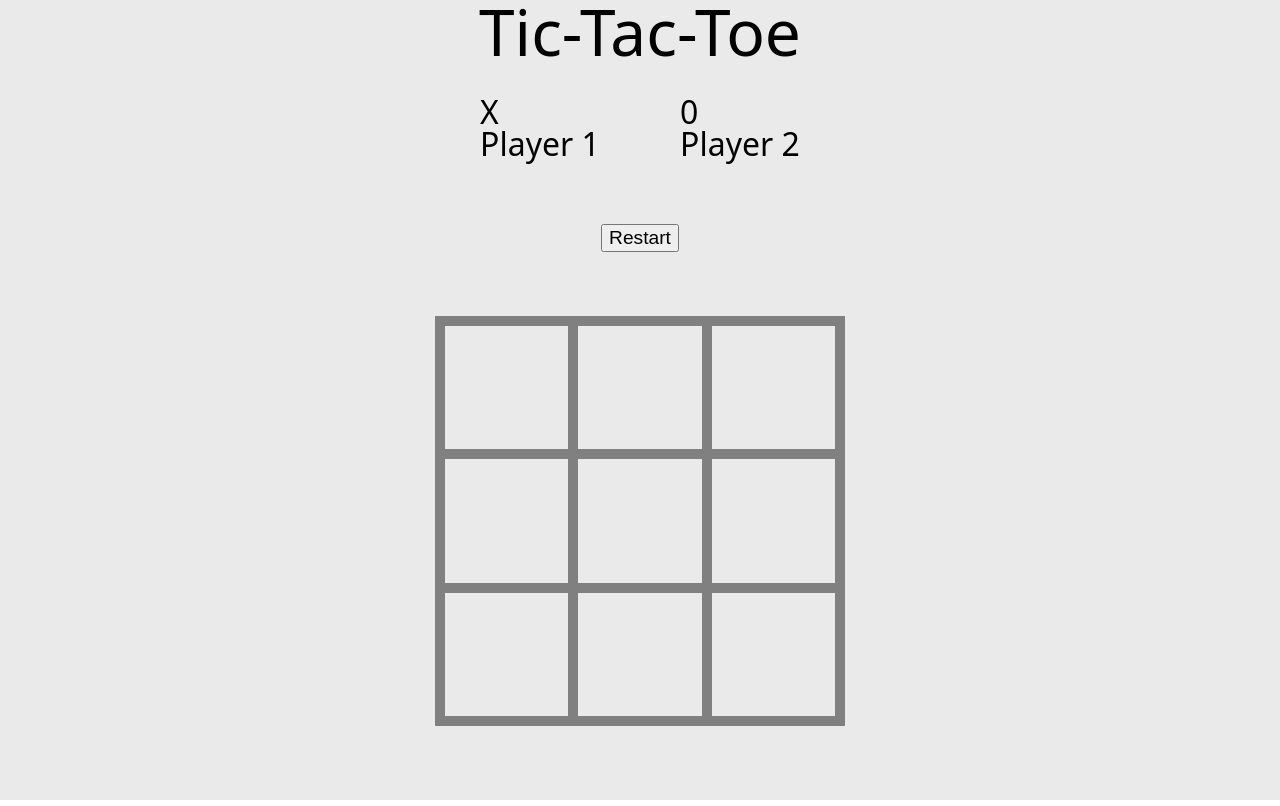
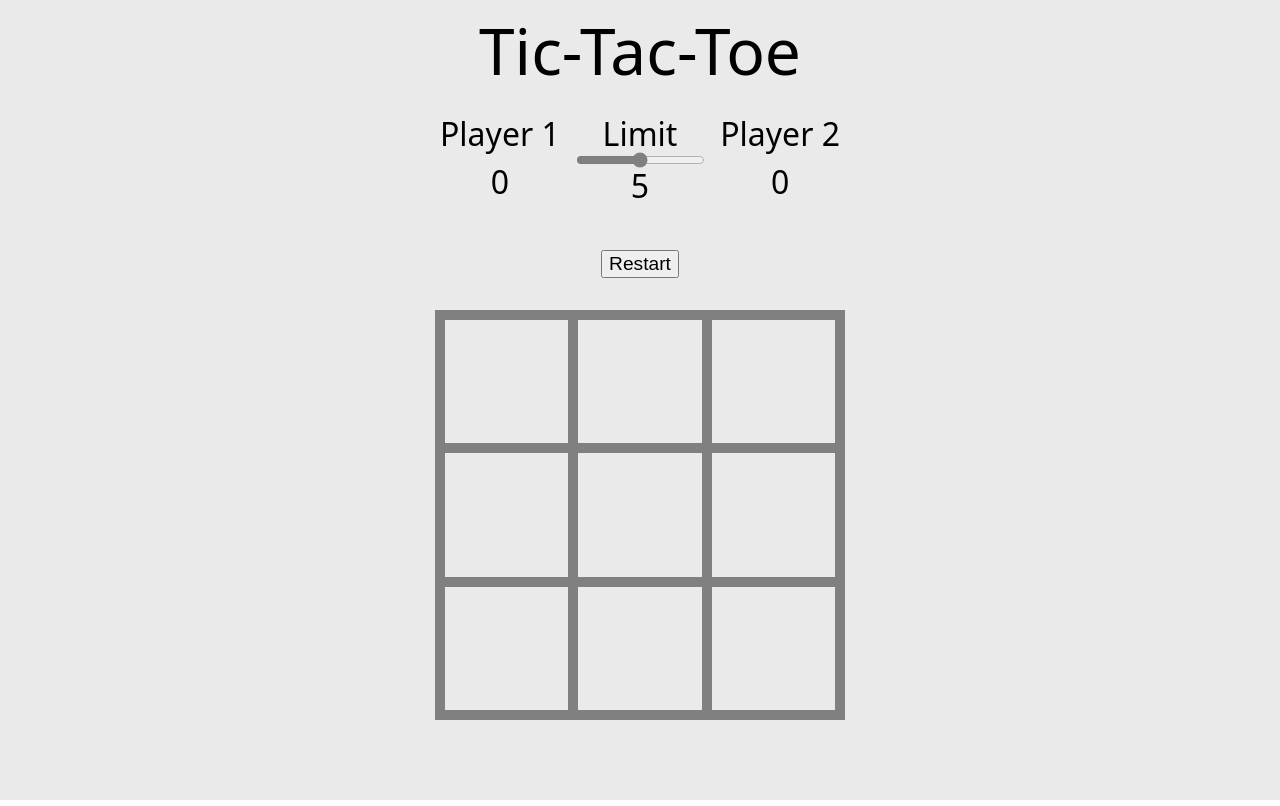
Before and after one commit to CastillejaCode/tic-tac-toe, a website: page index.html in a window 1280 px wide. Drawn offline with Linux system fonts and the light colour scheme.

Commit message:
Add ability to change score limit

```diff
--- a/index.html
+++ b/index.html
@@ -18,14 +18,25 @@
 			<div class="content">
 				<div class="names">
 					<div class="name">
-						<div class="marker">X</div>
 						<div contenteditable="true" class="player1">Player 1</div>
-						<div class="score"></div>
+						<div class="score1" data-score="0">0</div>
+					</div>
+					<div class="name limit-container">
+						<label for="limit">Limit</label>
+						<input
+							type="range"
+							id="limit"
+							name="limit"
+							min="3"
+							max="7"
+							step="2"
+							value="5"
+						/>
+						<div class="limit-value">5</div>
 					</div>
 					<div class="name">
-						<div class="marker">0</div>
 						<div contenteditable="true" class="player2">Player 2</div>
-						<div class="score"></div>
+						<div class="score2" data-score="0">0</div>
 					</div>
 				</div>
 				<div>
--- a/script.js
+++ b/script.js
@@ -7,6 +7,8 @@ const player1Element = document.querySelector('.player1');
 const player2Element = document.querySelector('.player2');
 const score1 = document.querySelector('.score1');
 const score2 = document.querySelector('.score2');
+const limitRange = document.querySelector('#limit');
+const limitValue = document.querySelector('.limit-value');
 
 // Game Board IIFE
 const gameBoard = (() => {
@@ -22,7 +24,7 @@ const gameBoard = (() => {
 })();
 
 const gameControl = (() => {
-	const scoreLimit = 2;
+	let scoreLimit = 2;
 	let gameOver = false;
 
 	const toggleWinner = () => {
@@ -34,6 +36,7 @@ const gameControl = (() => {
 		// prettier-ignore
 		let currentPlayer = (marker === 'X' ? player1 : player2);
 		currentPlayer.scores += 1;
+		console.log(currentPlayer.scores);
 		(marker === 'X' ? score1 : score2).textContent = currentPlayer.scores;
 	};
 
@@ -47,7 +50,10 @@ const gameControl = (() => {
 
 	const displayWinner = (marker) => {
 		addScore(marker);
-		if ((marker === 'X' ? player1.scores : player2.scores) === scoreLimit) {
+		if (
+			(marker === 'X' ? player1.scores : player2.scores) ===
+			gameControl.scoreLimit
+		) {
 			title.textContent = `${
 				marker === 'X' ? player1.name : player2.name
 			} is the Champion`;
@@ -135,11 +141,11 @@ const gameControl = (() => {
 	};
 
 	function resetVisualBoard() {
-		squares.forEach((e) => {
-			e.style.backgroundColor = 'grey';
-			e.style.color = 'grey';
+		squares.forEach((ele) => {
+			ele.style.backgroundColor = 'grey';
+			ele.style.color = 'grey';
 		});
-		setTimeout((e) => {
+		setTimeout(() => {
 			gameControl.resetBoard();
 			squares.forEach((e) => {
 				e.style.backgroundColor = '#eaeaea';
@@ -160,6 +166,7 @@ const gameControl = (() => {
 		restart,
 		resetVisualBoard,
 		gameOver,
+		scoreLimit,
 	};
 })();
 
@@ -220,22 +227,10 @@ btnStart.addEventListener('click', () => {
 		gameControl.gameOver = false;
 	}
 	gameControl.resetVisualBoard();
-	// console.log(gameControl.gameOver);
 });
 
-// player1.placeMarker([0, 1]);
-// player2.placeMarker([1, 1]);
-// player1.placeMarker([0, 0]);
-// player2.placeMarker([0, 2]);
-// player2.placeMarker([2, 2]);
-// // player2.placeMarker([2, 0]);
-// player1.placeMarker([2, 1]);
-// player2.placeMarker([1, 0]);
-// player1.placeMarker([1, 2]);
-// player1.placeMarker([2, 0]);
-// gameControl.resetBoard();
-// player1.placeMarker([0, 1]);
-// player2.placeMarker([1, 1]);
-// player1.placeMarker([0, 0]);
-// player1.placeMarker([0, 2]);
-// player2.placeMarker([2, 1]);
+limitRange.addEventListener('input', () => {
+	limitValue.textContent = limitRange.value;
+	gameControl.scoreLimit = parseFloat(limitRange.value);
+	console.log(gameControl.scoreLimit, typeof gameControl.scoreLimit);
+});
--- a/style.scss
+++ b/style.scss
@@ -161,17 +161,31 @@ body {
 	align-items: center;
 
 	& > * {
-		margin: 2rem;
+		margin: 1rem;
 	}
 }
 
 .names {
 	display: flex;
-	justify-content: space-around;
+	justify-content: space-between;
 
 	width: 50vh;
 
 	font-size: 2rem;
+}
+
+.name {
+	display: flex;
+	flex-direction: column;
+	align-items: center;
+
+	div {
+		margin-bottom: 1rem;
+	}
+
+	input {
+		accent-color: grey;
+	}
 }
 
 .button-start {
```
Also changed, not shown: style.css, 1 other file.
